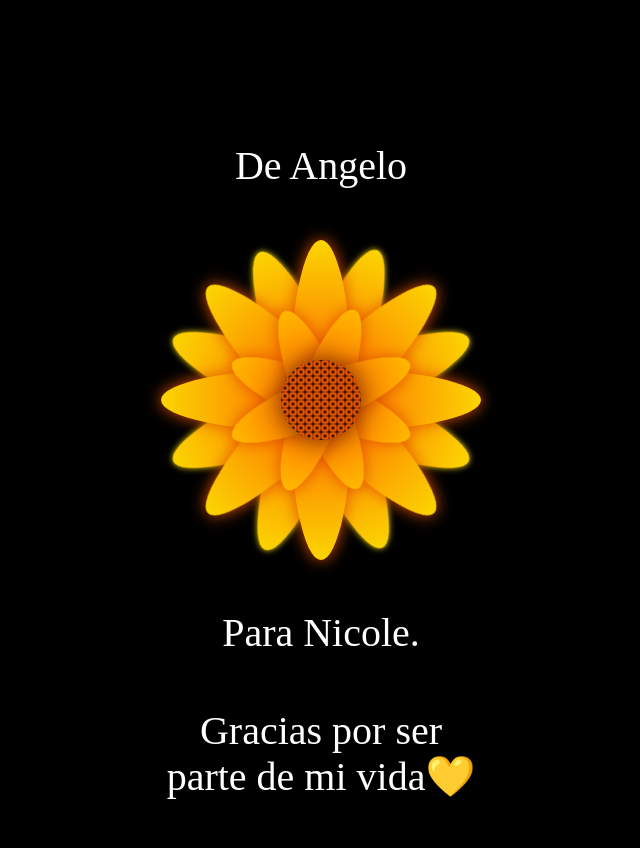
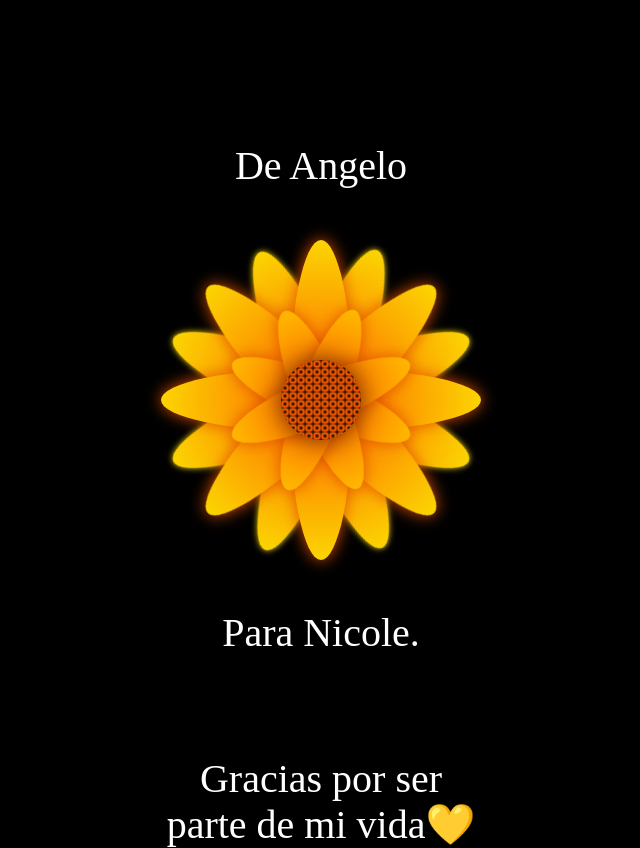
Before and after one commit to LordVilla01/fapn, a plain HTML site: page docs/index.html in a window 1280 px wide. Shown: the whole page, without its empty margins (319-959 px from the left). Before the commit the page ends 800 px from the top, so only its background shows below. Drawn offline with Linux system fonts and the light colour scheme.

Commit message:
Actualizar style.css

```diff
--- a/docs/style.css
+++ b/docs/style.css
@@ -40,7 +40,7 @@ body {
     bottom: -60px; /* Ajusta la posición vertical del texto debajo de la flor */
 }
 .text-message {
-    bottom: -150px; /* Ajusta la posición vertical del texto debajo de la flor */
+    bottom: -180px; /* Ajusta la posición vertical del texto debajo de la flor */
 }
 @keyframes pulsate {
   0% {
```
